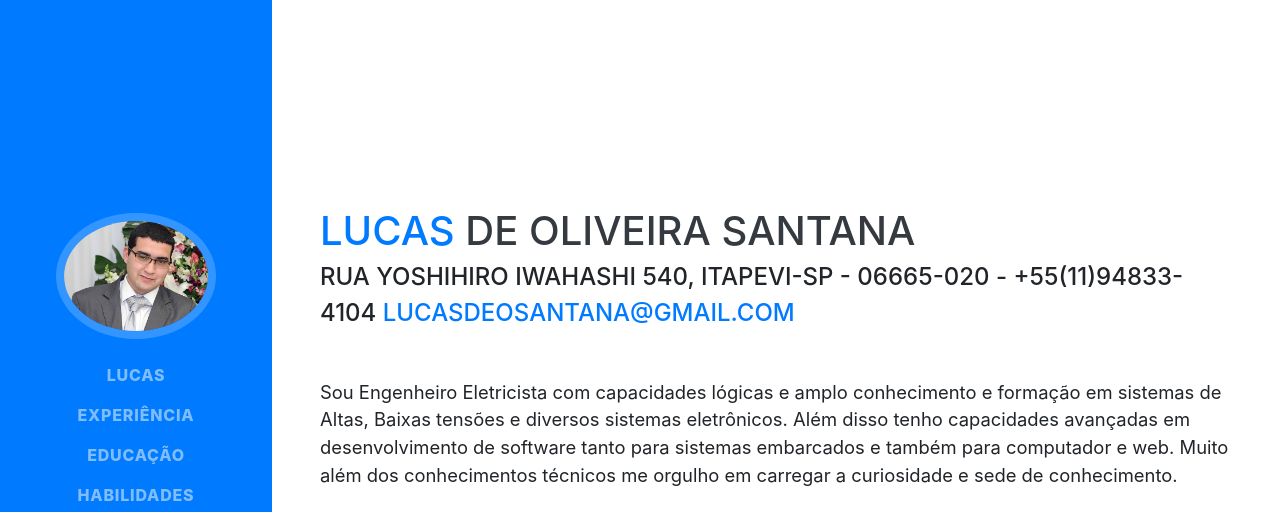
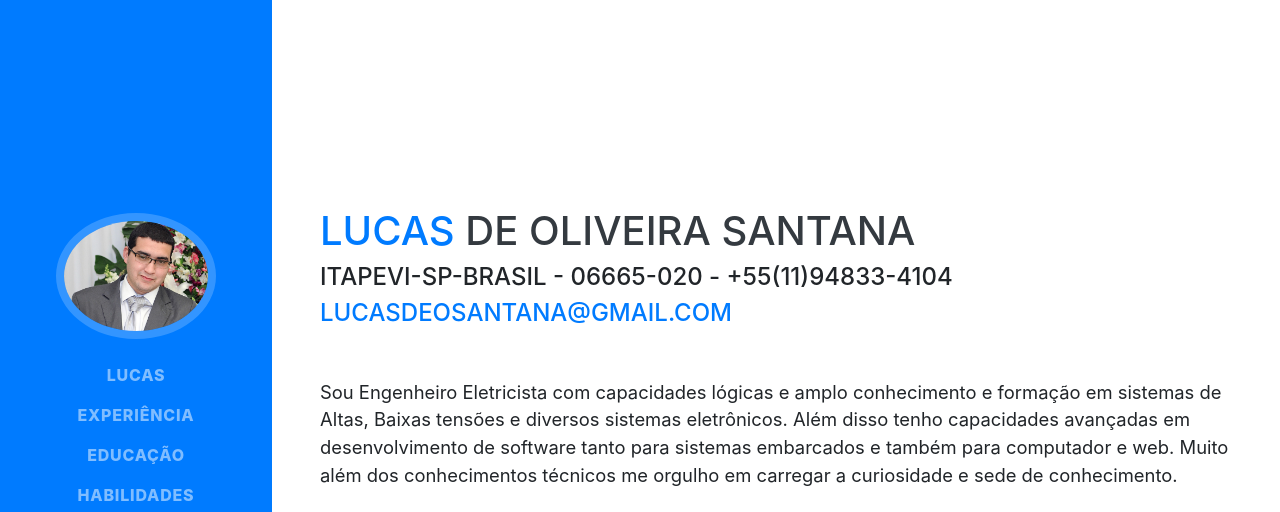
Before and after one commit to TheRobt/Resume-html, a website with bundled scripts: page index.html in a window 1280 px wide. Shown: the top 512 px of the page. Built offline with nearby package versions, Linux system fonts and the light colour scheme; files whose address does not match are found by name; a web font is replaced by a local one.

Commit message:
retirado dados sensiveis

```diff
--- a/index.html
+++ b/index.html
@@ -67,7 +67,7 @@
           <span class="text-primary" style="color:#001C8C;">Lucas</span>
             de Oliveira Santana
         </h1>
-        <div class="subheading mb-5">Rua Yoshihiro Iwahashi 540, Itapevi-SP - 06665-020 - +55(11)94833-4104
+        <div class="subheading mb-5">Itapevi-SP-Brasil - 06665-020 - +55(11)94833-4104
           <a href="mailto:name@email.com"> lucasdeosantana@gmail.com</a>
         </div>
         <p class="lead mb-5">Sou Engenheiro Eletricista com capacidades lógicas e amplo conhecimento e formação em sistemas de Altas, Baixas tensões e diversos sistemas eletrônicos. Além disso tenho capacidades avançadas em desenvolvimento de software tanto para sistemas embarcados e também para computador e web. Muito além dos conhecimentos técnicos me orgulho em carregar a curiosidade e sede de conhecimento.</p>
```
